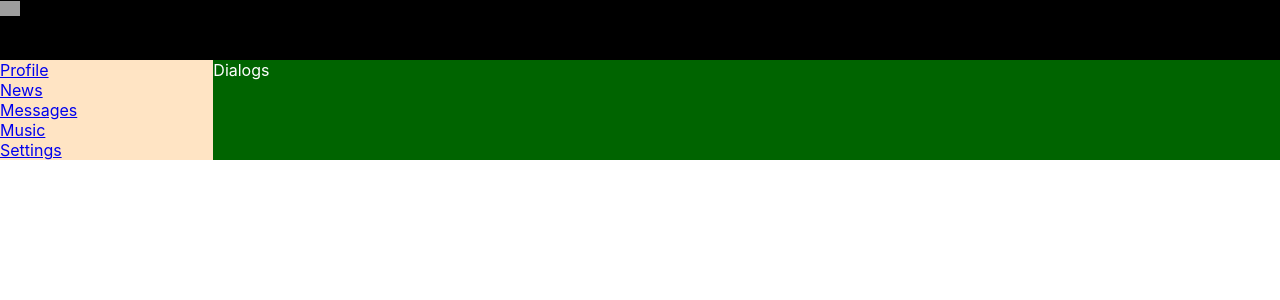
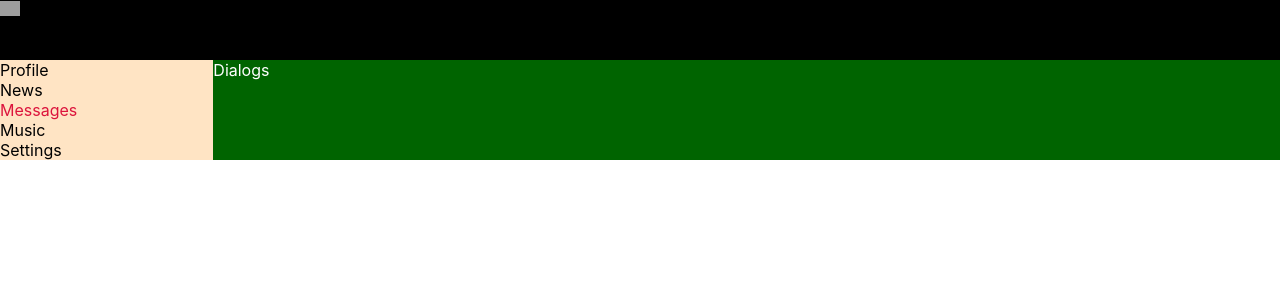
Before and after one commit to At1L/learn-react, a React (Create React App) app: page /dialogs in a window 1280 px wide. Shown: the top 300 px of the page. Built offline with nearby package versions, Linux system fonts and the light colour scheme; grey boxes are pictures that could not be loaded.

Commit message:
change to navlink and navbar elements style change

```diff
--- a/src/components/Navbar/Navbar.jsx
+++ b/src/components/Navbar/Navbar.jsx
@@ -1,25 +1,26 @@
-import classes from './Navbar.module.css'
+import { NavLink } from 'react-router-dom';
+import s from './Navbar.module.css'
 const Navbar = () => {
     return (
-    <nav className={classes.nav}>
-        <div className={classes.item}>
-            <a href='/profile'>Profile</a>
+    <nav className={s.nav}>
+        <div className={s.item}>
+            <NavLink to='/profile' className={({isActive}) => isActive ? s.activeLink : undefined} >Profile</NavLink>
         </div>
 
-        <div className={classes.item} href='/news'>
-            <a href='/news'>News</a>
+        <div className={s.item}>
+            <NavLink to='/news' className={({isActive}) => isActive ? s.activeLink : undefined}>News</NavLink>
         </div>
 
-        <div className={classes.item} href='/dialogs'>
-            <a href='/dialogs'>Messages</a>
+        <div className={s.item}>
+            <NavLink to='/dialogs' className={({isActive}) => isActive ? s.activeLink : undefined}>Messages</NavLink>
         </div>
 
-        <div className={classes.item}>
-            <a href='/music'>Music</a>
+        <div className={s.item}>
+            <NavLink to='/music' className={({isActive}) => isActive ? s.activeLink : undefined}>Music</NavLink>
         </div>
 
-        <div className={classes.item}>
-            <a href='/settings'>Settings</a>
+        <div className={s.item}>
+            <NavLink to='/settings' className={({isActive}) => isActive ? s.activeLink : undefined} >Settings</NavLink>
         </div>
     </nav>
     );
--- a/src/components/Navbar/Navbar.module.css
+++ b/src/components/Navbar/Navbar.module.css
@@ -3,6 +3,11 @@
     background-color: bisque;
 }
 
-.item {
+.item a {
     color: black;
+    text-decoration: none;
 }
+
+.item a.activeLink{
+    color:crimson;
+}
```
